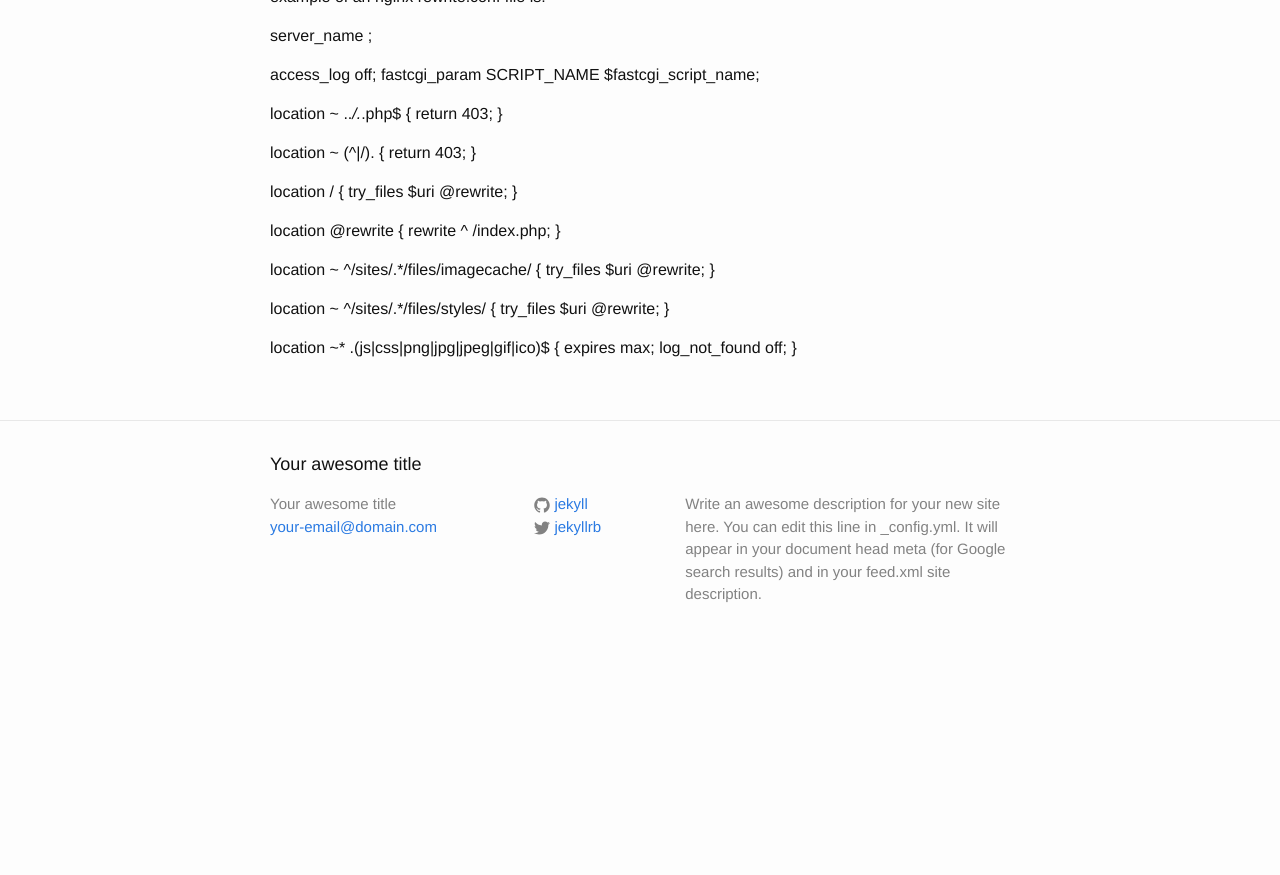
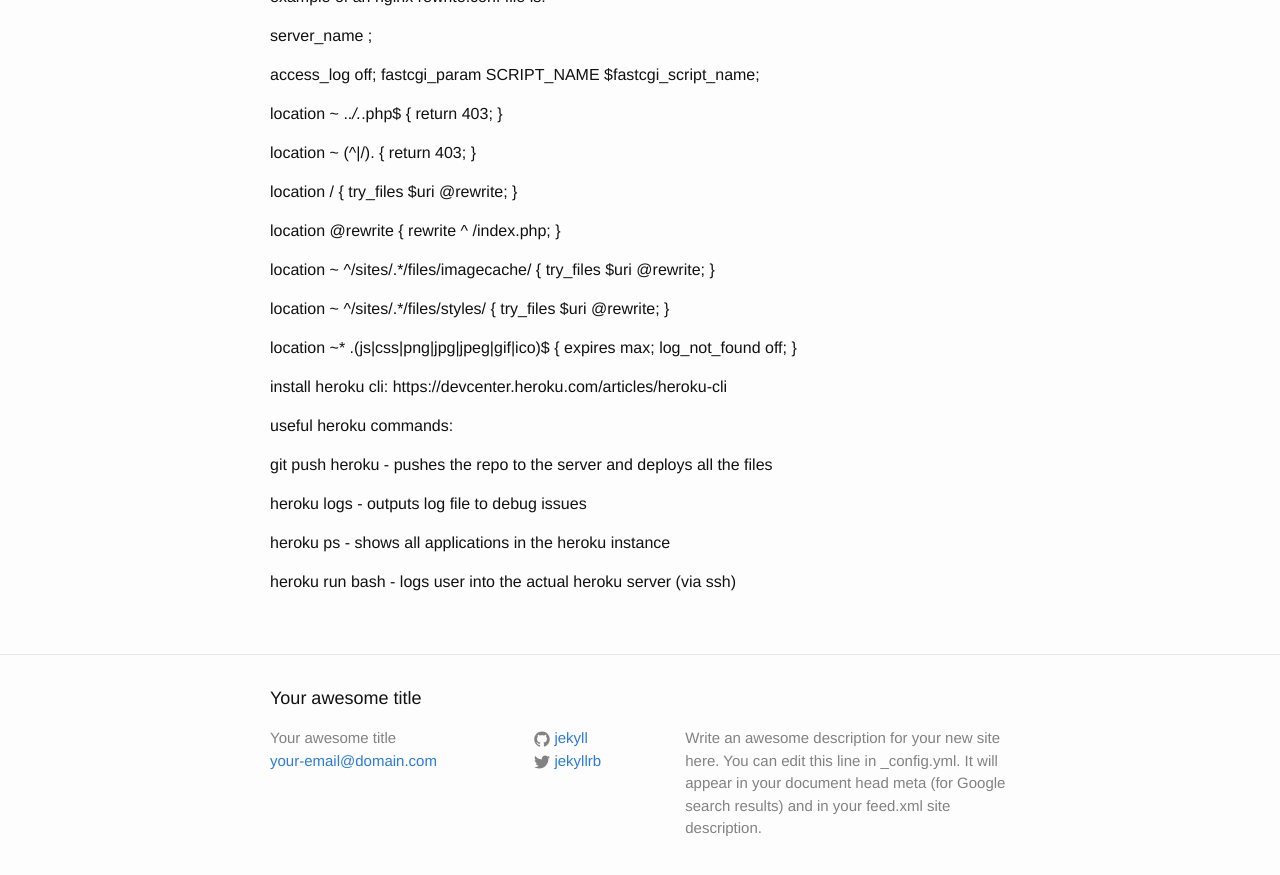
Before and after one commit to jlillyreed/jlillyreed.github.io, a Jekyll site: the page built from _posts/2016-12-12-making-that-heroku-push.markdown, in a window 1280 px wide and 900 px high, scrolled down 599 px. Shown: the top 875 px of the window. Built offline with Jekyll 4.4.1, drawn with Linux system fonts in a browser that asks for light colours; before the commit the page ends 1265 px from its top, so only the background shows below that.

Commit message:
cli commands

```diff
--- a/_posts/2016-12-12-making-that-heroku-push.markdown
+++ b/_posts/2016-12-12-making-that-heroku-push.markdown
@@ -60,3 +60,15 @@ Nginx does not use .htaccess. In order to get rewrites to work, you must have a
     expires max;
     log_not_found off;
   }
+
+install heroku cli: https://devcenter.heroku.com/articles/heroku-cli
+
+useful heroku commands:
+
+  git push heroku - pushes the repo to the server and deploys all the files
+
+  heroku logs - outputs log file to debug issues
+
+  heroku ps - shows all applications in the heroku instance
+
+  heroku run bash - logs user into the actual heroku server (via ssh)
```
